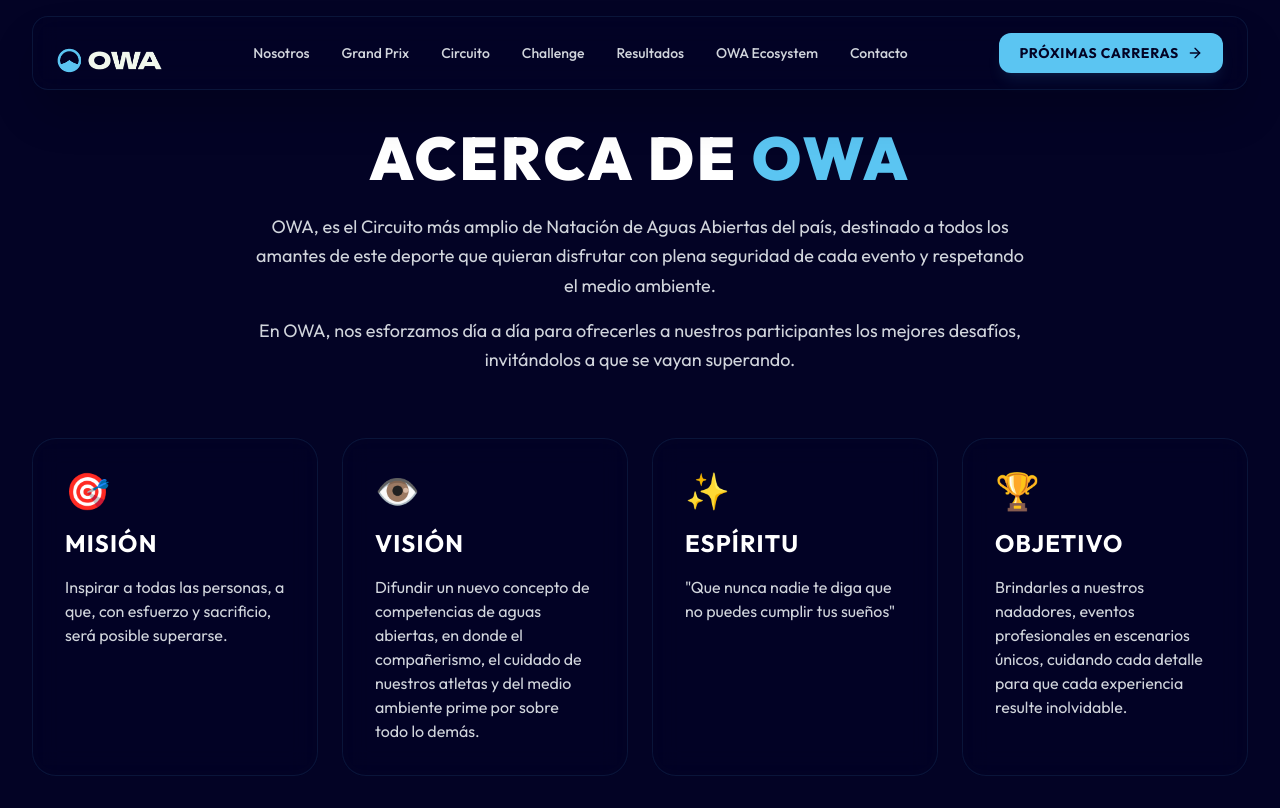
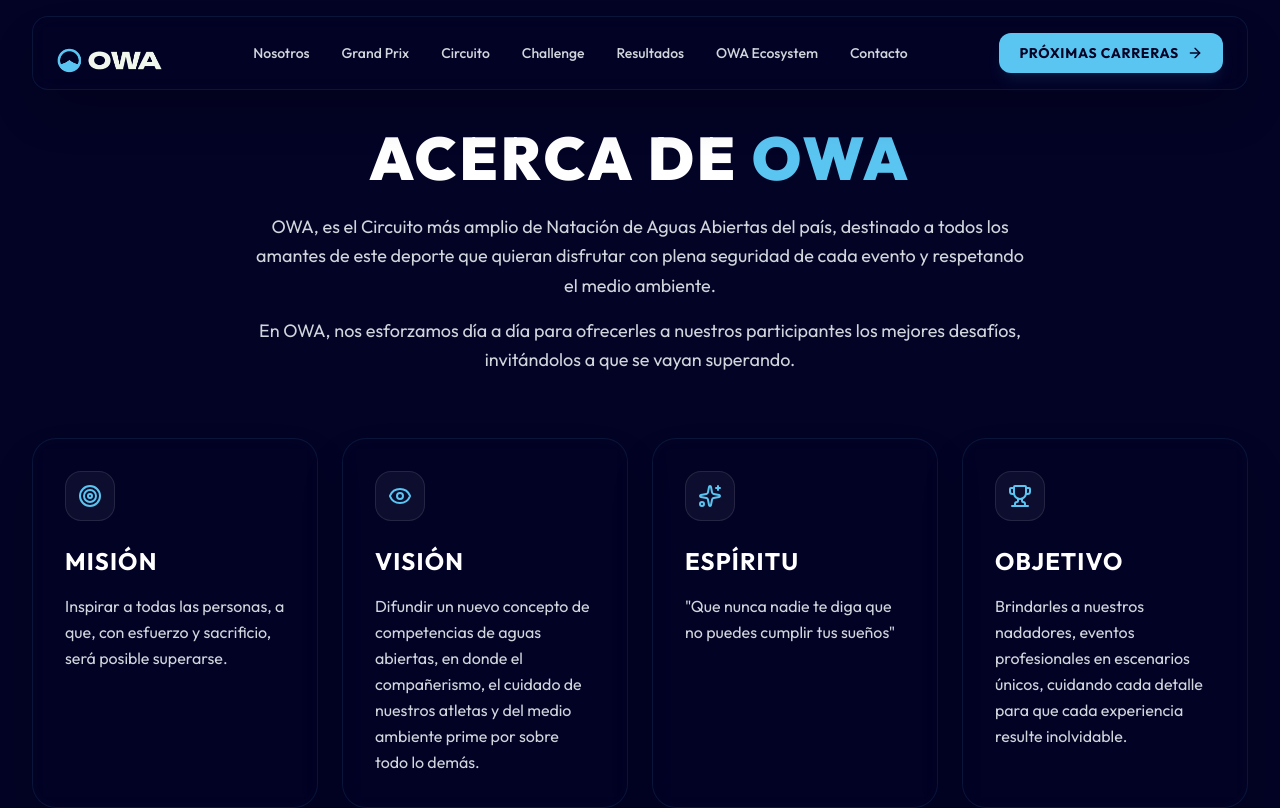
Before and after one commit to quimeradiseno-svg/owa-web, a React (Vite) app: page /nosotros in a window 1280 px wide. Shown: the top 808 px of the page. Built offline with nearby package versions, Linux system fonts and the light colour scheme.

Commit message:
style: actualizar diseno de cards Mision y Vision al estilo de la home

```diff
--- a/src/pages/Nosotros.tsx
+++ b/src/pages/Nosotros.tsx
@@ -1,4 +1,5 @@
 import { motion } from 'framer-motion';
+import { Target, Eye, Sparkles, Trophy } from 'lucide-react';
 import imgDamian from '../../img/team/damianblaum.jpg';
 import imgFernando from '../../img/team/fernandociaramella.jpg';
 import imgLucas from '../../img/team/lucas3.jpeg';
@@ -75,10 +76,10 @@
 
         <div className="grid md:grid-cols-2 lg:grid-cols-4 gap-6">
           {[
-            { title: 'Misión', desc: 'Inspirar a todas las personas, a que, con esfuerzo y sacrificio, será posible superarse.', icon: '🎯' },
-            { title: 'Visión', desc: 'Difundir un nuevo concepto de competencias de aguas abiertas, en donde el compañerismo, el cuidado de nuestros atletas y del medio ambiente prime por sobre todo lo demás.', icon: '👁️' },
-            { title: 'Espíritu', desc: '"Que nunca nadie te diga que no puedes cumplir tus sueños"', icon: '✨' },
-            { title: 'Objetivo', desc: 'Brindarles a nuestros nadadores, eventos profesionales en escenarios únicos, cuidando cada detalle para que cada experiencia resulte inolvidable.', icon: '🏆' },
+            { title: 'Misión', desc: 'Inspirar a todas las personas, a que, con esfuerzo y sacrificio, será posible superarse.', icon: <Target size={24} /> },
+            { title: 'Visión', desc: 'Difundir un nuevo concepto de competencias de aguas abiertas, en donde el compañerismo, el cuidado de nuestros atletas y del medio ambiente prime por sobre todo lo demás.', icon: <Eye size={24} /> },
+            { title: 'Espíritu', desc: '"Que nunca nadie te diga que no puedes cumplir tus sueños"', icon: <Sparkles size={24} /> },
+            { title: 'Objetivo', desc: 'Brindarles a nuestros nadadores, eventos profesionales en escenarios únicos, cuidando cada detalle para que cada experiencia resulte inolvidable.', icon: <Trophy size={24} /> },
           ].map((item, i) => (
             <motion.div
               key={item.title}
@@ -86,11 +87,13 @@
               whileInView={{ opacity: 1, y: 0 }}
               viewport={{ once: true }}
               transition={{ delay: i * 0.1 }}
-              className="glassmorphism p-8 rounded-3xl hover:bg-white/5 transition-colors"
+              className="glassmorphism p-8 rounded-3xl border border-white/10 shadow-2xl hover:border-owa-sky/40 hover:shadow-owa-sky/10 transition-all duration-300 group flex flex-col"
             >
-              <div className="text-4xl mb-4">{item.icon}</div>
+              <div className="inline-flex p-3 rounded-2xl bg-white/5 backdrop-blur-md border border-white/10 text-owa-sky mb-6 group-hover:scale-110 group-hover:bg-owa-sky/10 transition-all duration-300 self-start">
+                {item.icon}
+              </div>
               <h3 className="font-display font-bold text-2xl text-white mb-4 uppercase tracking-wider">{item.title}</h3>
-              <p className="text-gray-300 font-sans">{item.desc}</p>
+              <p className="text-gray-300 font-sans leading-relaxed">{item.desc}</p>
             </motion.div>
           ))}
         </div>
```
Also changed, not shown: Logo_web 3.png.
